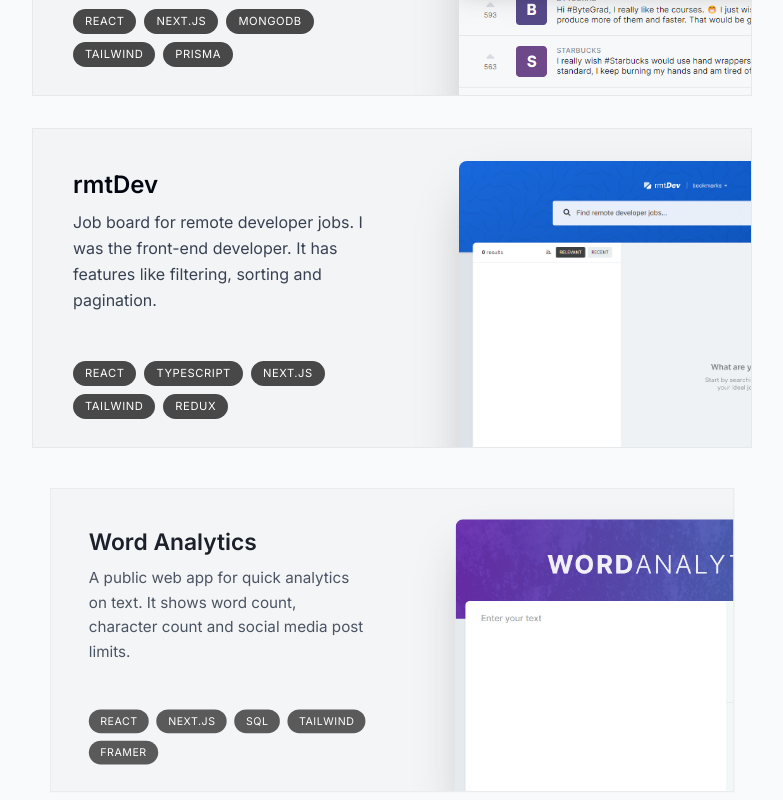
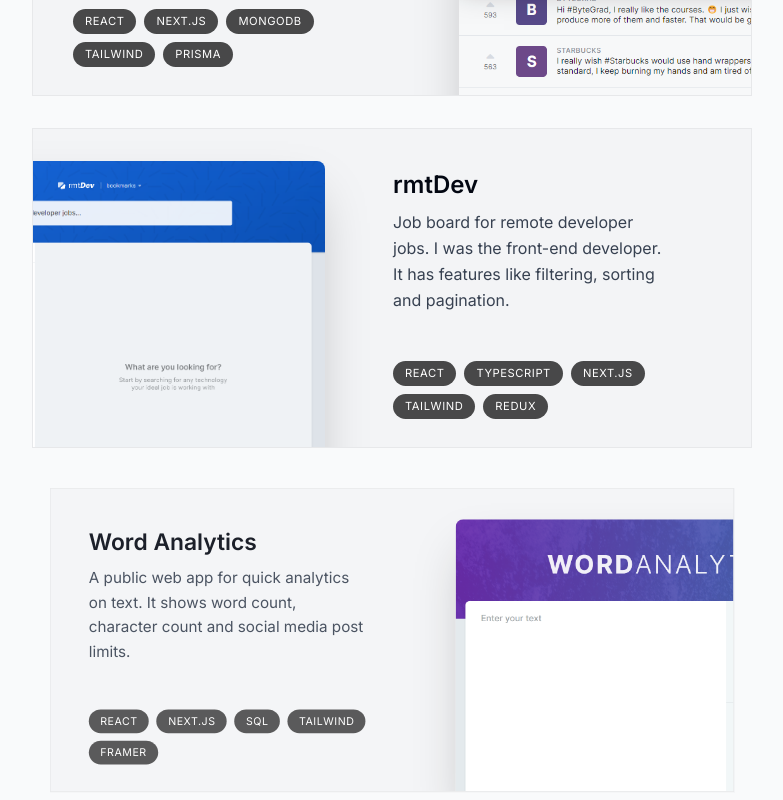
Before and after one commit to Pazzavala/Fresh-Portfolio, a Next.js app: page / in a window 1280 px wide. Shown: the part 1739-2539 px from the top of the page, without its empty margins (248-1031 px from the left). Built offline with nearby package versions, Linux system fonts and the light colour scheme.

Commit message:
fixed even placement

```diff
--- a/components/project.tsx
+++ b/components/project.tsx
@@ -29,9 +29,9 @@ export default function Project({
         <motion.div
             ref={ref}
             style={{ scale: scaleProgress, opacity: opacityProgress }}
-            className='mb-3 sm:mb-8 last:mb-0'
+            className='group mb-3 sm:mb-8 last:mb-0'
         >
-            <article className='group relative bg-gray-100 max-w-[45rem] border border-black/5 overflow-hidden sm:pr-8 sm:h-[20rem]  even:pl-8 hover:bg-gray-200 transition'>
+            <article className='relative bg-gray-100 max-w-[45rem] border border-black/5 overflow-hidden sm:pr-8 sm:h-[20rem]  group-even:pl-8 hover:bg-gray-200 transition'>
                 <div className='flex flex-col h-full px-5 pt-4 pb-7 sm:pl-10 sm:pr-2 sm:pt-10 sm:max-w-[50%] group-even:ml-[18rem] '>
                     <h3 className='text-2xl font-semibold'>{title}</h3>
                     <p className='mt-2 leading-relaxed text-gray-700'>
```
